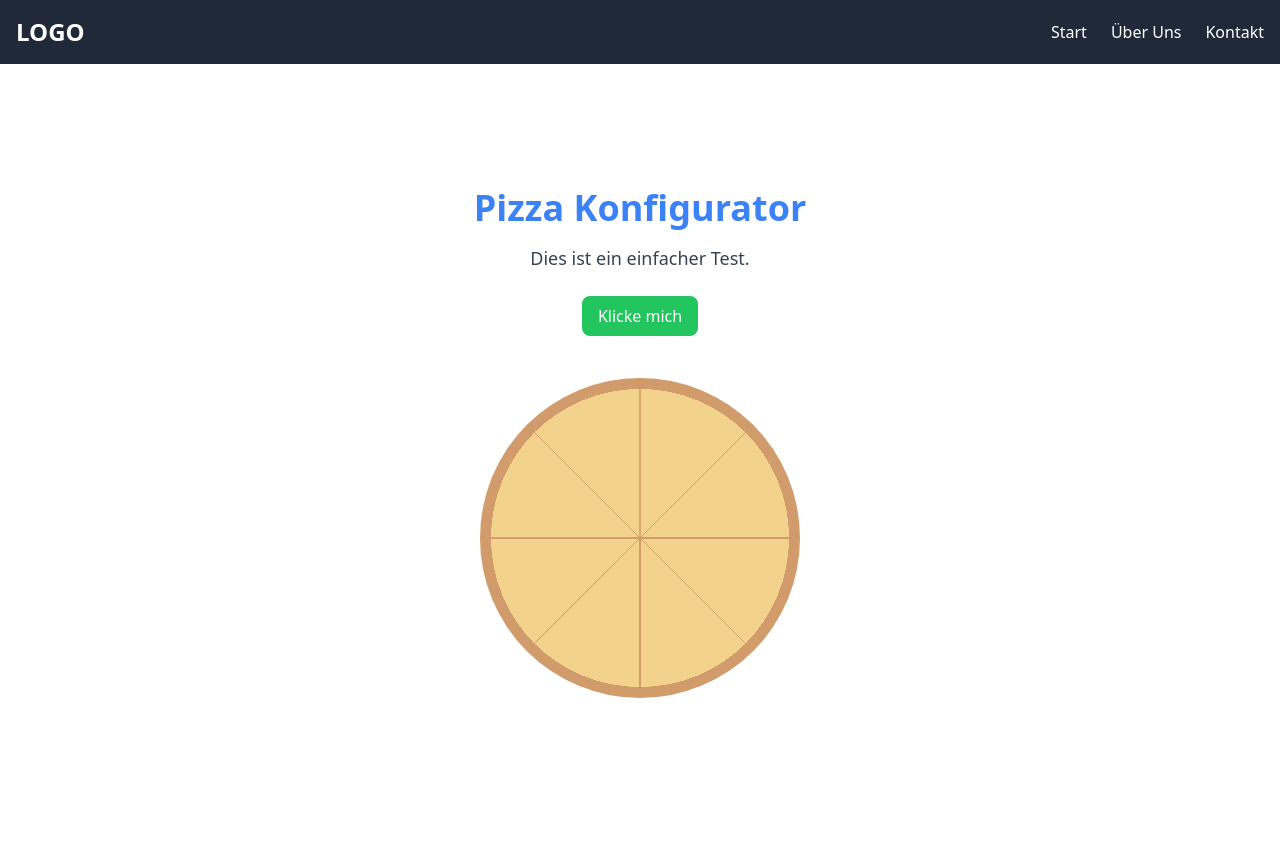
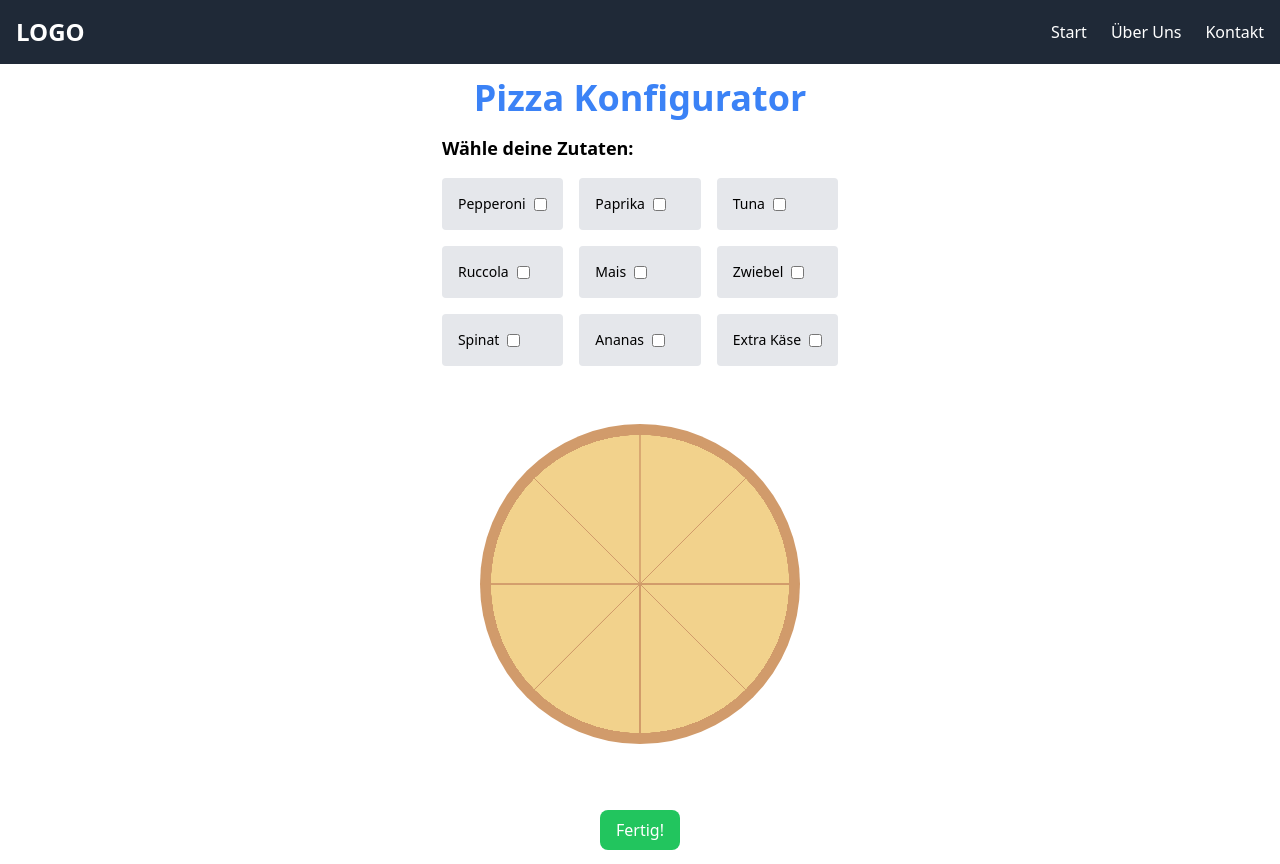
Before and after one commit to kaanhh/Pizza_Configurator24, a website with bundled scripts: page index.html in a window 1280 px wide. Built offline with nearby package versions, Linux system fonts and the light colour scheme.

Commit message:
Zutaten auswählen

```diff
--- a/index.html
+++ b/index.html
@@ -30,21 +30,69 @@
         </div>
     </nav>
 
+    <main class="flex flex-col items-center justify-center min-h-screen">
 
-    <main class="flex flex-col items-center justify-center min-h-screen">
-        <div class="text-center">
-            <h1 class="text-4xl font-bold text-blue-500">Pizza Konfigurator</h1>
-            <p class="text-lg text-gray-700 mt-4">Dies ist ein einfacher Test.</p>
-            <button class="mt-6 px-4 py-2 bg-green-500 text-white rounded-lg hover:bg-green-600">
-                Klicke mich
-            </button>
-        </div>
+        <h1 class="text-4xl font-bold text-blue-500">Pizza Konfigurator</h1>
 
-        <canvas id="pizzaCanvas" width="400" height="400"></canvas>
-    </main>
+        <div id="ingredients-menu" class="p-4 ">
+            <h2 class="text-lg font-bold mb-4">Wähle deine Zutaten:</h2>
+            <div class="grid grid-cols-3 gap-4">
+              <!-- Zutat 1 -->
+              <div class="flex items-center space-x-2 bg-gray-200 rounded hover:bg-gray-300 p-4">
+                <label for="pepperoni" class="text-sm">Pepperoni</label>
+                <input type="checkbox" id="pepperoni" class="ingredient" data-name="Pepperoni">
+              </div>
+              <!-- Zutat 2 -->
+              <div class="flex items-center space-x-2 bg-gray-200 rounded hover:bg-gray-300 p-4">
+                <label for="paprika" class="text-sm">Paprika</label>
+                <input type="checkbox" id="paprika" class="ingredient" data-name="Paprika">
+              </div>
+              <!-- Zutat 3 -->
+              <div class="flex items-center space-x-2 bg-gray-200 rounded hover:bg-gray-300 p-4">
+                <label for="tuna" class="text-sm">Tuna</label>
+                <input type="checkbox" id="tuna" class="ingredient" data-name="Tuna">
+              </div>
+              <!-- Zutat 4 -->
+              <div class="flex items-center space-x-2 bg-gray-200 rounded hover:bg-gray-300 p-4">
+                <label for="ruccola" class="text-sm">Ruccola</label>
+                <input type="checkbox" id="ruccola" class="ingredient" data-name="Ruccola">
+              </div>
+              <!-- Zutat 5 -->
+              <div class="flex items-center space-x-2 bg-gray-200 rounded hover:bg-gray-300 p-4">
+                <label for="mais" class="text-sm">Mais</label>
+                <input type="checkbox" id="mais" class="ingredient" data-name="Mais">
+              </div>
+              <!-- Zutat 6 -->
+              <div class="flex items-center space-x-2 bg-gray-200 rounded hover:bg-gray-300 p-4">
+                <label for="zwiebel" class="text-sm">Zwiebel</label>
+                <input type="checkbox" id="zwiebel" class="ingredient" data-name="Zwiebel">
+              </div>
+              <!-- Zutat 7 -->
+              <div class="flex items-center space-x-2 bg-gray-200 rounded hover:bg-gray-300 p-4">
+                <label for="spinat" class="text-sm">Spinat</label>
+                <input type="checkbox" id="spinat" class="ingredient" data-name="Spinat">
+              </div>
+              <!-- Zutat 8 -->
+              <div class="flex items-center space-x-2 bg-gray-200 rounded hover:bg-gray-300 p-4">
+                <label for="ananas" class="text-sm">Ananas</label>
+                <input type="checkbox" id="ananas" class="ingredient" data-name="Ananas">
+              </div>
+              <!-- Zutat 9 -->
+              <div class="flex items-center space-x-2 bg-gray-200 rounded hover:bg-gray-300 p-4">
+                <label for="kaese" class="text-sm">Extra Käse</label>
+                <input type="checkbox" id="kaese" class="ingredient" data-name="Extra Käse">
+              </div>
+            </div>
+          </div>
 
 
-
+        <div class="text-center">
+        </div>
+        <canvas id="pizzaCanvas" width="400" height="400"></canvas>
+        <button class="mt-6 px-4 py-2 bg-green-500 text-white rounded-lg hover:bg-green-600">
+            Fertig!
+        </button>
+    </main>
 
 <script type="module" src="script.js"></script>
 </body>
```
Also changed, not shown: dist/output.css, style.css (line endings or trailing spaces).
